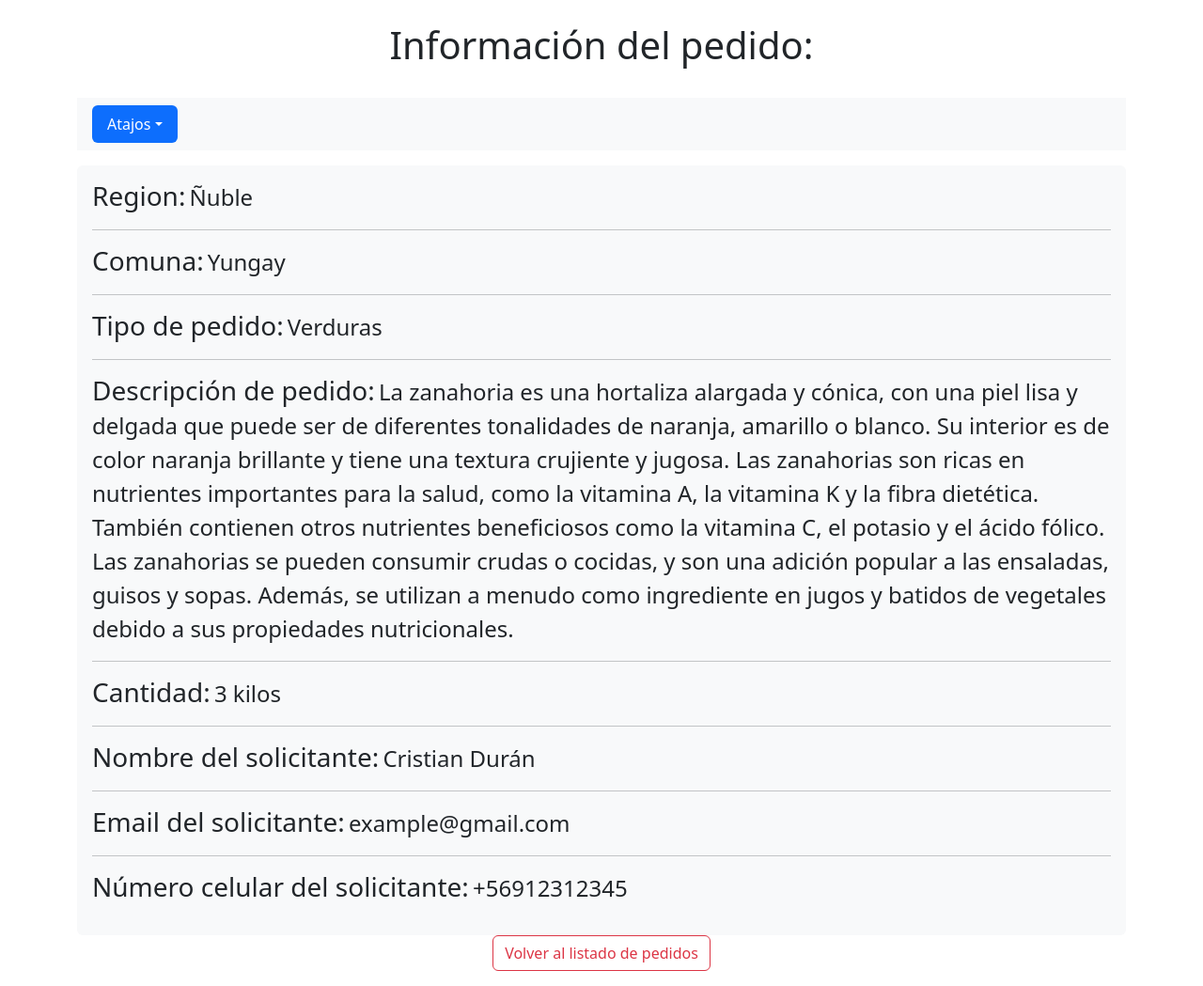
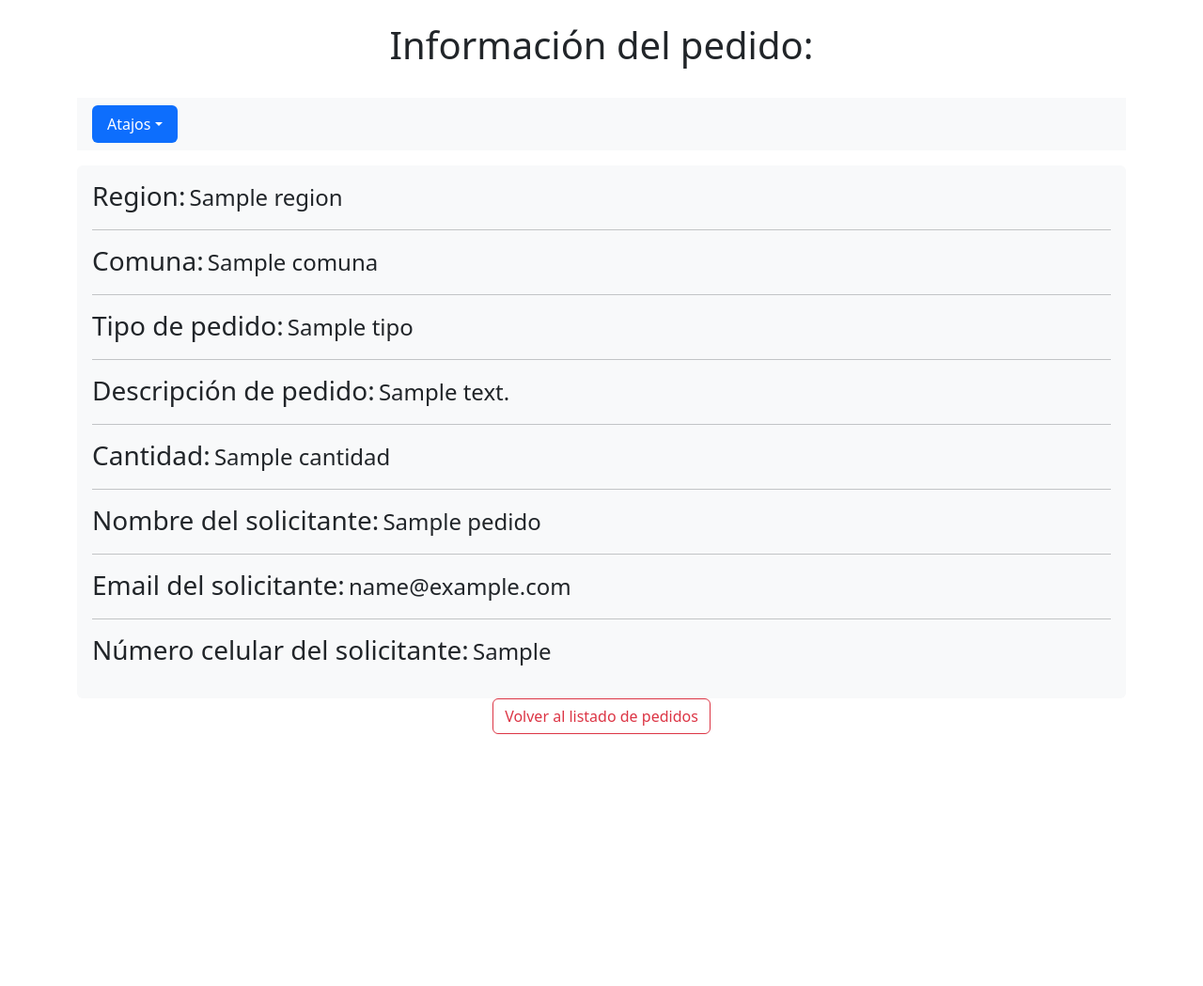
Before and after one commit to MagicDog12/Desarrollo-de-Aplicaciones-Web, a Flask app: template tareas/Tarea_2/templates/informacion-pedido.html in a window 1280 px wide. Shown: the part 56-1105 px from the top of the page at 94% size. After the commit the page ends 837 px from the top, so only its background shows below. Run offline with Flask 3, Linux system fonts and the light colour scheme; the template is opened without the code that fills it: most values are stand-ins (such as "Sample title", 1, 10 or a date in 2020); some libraries are stand-ins or nearby versions.

Commit message:
add informacion-pedido functional

```diff
--- a/tareas/Tarea_2/app.py
+++ b/tareas/Tarea_2/app.py
@@ -51,9 +51,13 @@ def informacion_donacion():
     return render_template("informacion-donacion.html")
 
 # Definimos una ruta para la URL "/informacion-pedido" y devolvemos el contenido de "informacion-pedido.html"
-@app.route("/informacion-pedido")
-def informacion_pedido():
-    return render_template("informacion-pedido.html")
+@app.route("/informacion-pedido/<int:info>")
+def informacion_pedido(info):
+    info = int(request.args.get("info", info))
+    pedido = None
+    c = getConnection()
+    pedido = get_pedido(c, info)
+    return render_template("informacion-pedido.html", pedido = pedido)
 
 # Definir la función de manejo de errores 404
 @app.errorhandler(404)
@@ -80,14 +84,42 @@ def get_pedidos(c, contador):
     listaPedidos = []
     if len(pedidos) > 0:
         for ped in pedidos:
-            sqlAux = "SELECT nombre FROM comuna WHERE id = " + str(ped[1]);
+            sqlAux = "SELECT nombre, region_id FROM comuna WHERE id = " + str(ped[1]);
             cursor = c.cursor()
             cursor.execute(sqlAux)
             c.commit()
-            comuna = cursor.fetchall()[0][0]
-            pedidoNew = Pedido(ped[0], ped[1], comuna, ped[2], ped[3], ped[4], ped[5], ped[6], ped[7])
+            datos = cursor.fetchall()[0]
+            comuna = datos[0]
+            region_id = datos[1]
+            sqlAux2 = "SELECT nombre FROM region WHERE id = " + str(region_id);
+            cursor = c.cursor()
+            cursor.execute(sqlAux2)
+            c.commit()
+            region = cursor.fetchall()[0][0]
+            pedidoNew = Pedido(escape(ped[0]), escape(ped[1]), escape(region), escape(comuna), escape(ped[2]), escape(ped[3]), escape(ped[4]), escape(ped[5]), escape(ped[6]), escape(ped[7]))
             listaPedidos.append(pedidoNew)
     return listaPedidos
+
+def get_pedido(c, info):
+    sql = "SELECT id, comuna_id, tipo, descripcion, cantidad, nombre_solicitante, email_solicitante, celular_solicitante FROM pedido WHERE id =  %s";
+    cursor = c.cursor()
+    cursor.execute(sql, info)
+    c.commit()
+    pedido = cursor.fetchall()[0]
+    sqlAux = "SELECT nombre, region_id FROM comuna WHERE id = " + str(pedido[1]);
+    cursor = c.cursor()
+    cursor.execute(sqlAux)
+    c.commit()
+    datos = cursor.fetchall()[0]
+    comuna = datos[0]
+    region_id = datos[1]
+    sqlAux2 = "SELECT nombre FROM region WHERE id = " + str(region_id);
+    cursor = c.cursor()
+    cursor.execute(sqlAux2)
+    c.commit()
+    region = cursor.fetchall()[0][0]
+    pedidoNew = Pedido(escape(pedido[0]), escape(pedido[1]), escape(region), escape(comuna), escape(pedido[2]), escape(pedido[3]), escape(pedido[4]), escape(pedido[5]), escape(pedido[6]), escape(pedido[7]))
+    return pedidoNew
 
 def agrega_pedido(c, comuna, tipo, descripcion, cantidad, nombre, email, celular):
     if not nombre or not tipo:
--- a/tareas/Tarea_2/clases.py
+++ b/tareas/Tarea_2/clases.py
@@ -1,7 +1,8 @@
 class Pedido:
-    def __init__(self, id, comuna_id, comuna, tipo, descripcion, cantidad, nombre_solicitante, email_solicitante, celular_solicitante):
+    def __init__(self, id, comuna_id, region, comuna, tipo, descripcion, cantidad, nombre_solicitante, email_solicitante, celular_solicitante):
         self.id = id
         self.comuna_id = comuna_id
+        self.region = region
         self.comuna = comuna
         self.tipo = tipo
         self.descripcion = descripcion
--- a/tareas/Tarea_2/templates/agregar-pedido.html
+++ b/tareas/Tarea_2/templates/agregar-pedido.html
@@ -64,7 +64,7 @@ Agregar pedido
                         </div>
                         <div class="col-md-6">
                             <label for="celular" class="form-label">Número de celular del contacto</label>
-                            <textarea class="form-control" id="celular" name="celular" placeholder="+569 1234 5678"
+                            <textarea class="form-control" id="celular" name="celular" placeholder="912345678"
                                 maxlength="15" rows="1"></textarea>
                         </div>
                         <div class="col-md-12">
--- a/tareas/Tarea_2/templates/informacion-pedido.html
+++ b/tareas/Tarea_2/templates/informacion-pedido.html
@@ -40,52 +40,42 @@ Informacion Pedido
                 data-bs-smooth-scroll="true" class="scrollspy-example bg-body-tertiary p-3 rounded-2" tabindex="0">
                 <div id="scrollspyHeading1" class="mb-3 text-start">
                     <h3 class="d-inline">Region:</h3>
-                    <p class="d-inline fs-4"> Ñuble</p>
+                    <p class="d-inline fs-4"> {{pedido.region}}</p>
                 </div>
                 <hr>
                 <div id="scrollspyHeading2" class="mb-3 text-start">
                     <h3 class="d-inline">Comuna:</h3>
-                    <p class="d-inline fs-4">Yungay</p>
+                    <p class="d-inline fs-4">{{pedido.comuna}}</p>
                 </div>
                 <hr>
                 <div id="scrollspyHeading3" class=" mb-3 text-start">
                     <h3 class="d-inline">Tipo de pedido:</h3>
-                    <p class="d-inline fs-4">Verduras</p>
+                    <p class="d-inline fs-4">{{pedido.tipo}}</p>
                 </div>
                 <hr>
                 <div id="scrollspyHeading4" class="mb-3 text-start">
                     <h3 class="d-inline">Descripción de pedido:</h3>
-                    <p class="d-inline fs-4">La zanahoria es una hortaliza alargada y cónica, con una piel lisa y
-                        delgada que puede ser de diferentes tonalidades de naranja, amarillo o blanco. Su interior
-                        es de color naranja brillante y tiene una textura crujiente y jugosa.
-
-                        Las zanahorias son ricas en nutrientes importantes para la salud, como la vitamina A, la
-                        vitamina K y la fibra dietética. También contienen otros nutrientes beneficiosos como la
-                        vitamina C, el potasio y el ácido fólico.
-
-                        Las zanahorias se pueden consumir crudas o cocidas, y son una adición popular a las
-                        ensaladas, guisos y sopas. Además, se utilizan a menudo como ingrediente en jugos y batidos
-                        de vegetales debido a sus propiedades nutricionales.</p>
+                    <p class="d-inline fs-4">{{pedido.descripcion}}</p>
                 </div>
                 <hr>
                 <div id="scrollspyHeading5" class="mb-3 text-start">
                     <h3 class="d-inline">Cantidad:</h3>
-                    <p class="d-inline fs-4">3 kilos</p>
+                    <p class="d-inline fs-4">{{pedido.cantidad}}</p>
                 </div>
                 <hr>
                 <div id="scrollspyHeading6" class="mb-3 text-start">
                     <h3 class="d-inline">Nombre del solicitante:</h3>
-                    <p class="d-inline fs-4">Cristian Durán</p>
+                    <p class="d-inline fs-4">{{pedido.nombre_solicitante}}</p>
                 </div>
                 <hr>
                 <div id="scrollspyHeading7" class="mb-3 text-start">
                     <h3 class="d-inline">Email del solicitante:</h3>
-                    <p class="d-inline fs-4">example@gmail.com</p>
+                    <p class="d-inline fs-4">{{pedido.email_solicitante}}</p>
                 </div>
                 <hr>
                 <div id="scrollspyHeading8" class="mb-3 text-start">
                     <h3 class="d-inline">Número celular del solicitante:</h3>
-                    <p class="d-inline fs-4">+56912312345</p>
+                    <p class="d-inline fs-4">{{pedido.celular_solicitante}}</p>
                 </div>
             </div>
         </div>
```
Also changed, not shown: tareas/Tarea_2/templates/ver-pedidos.html (+12 -9 lines).
